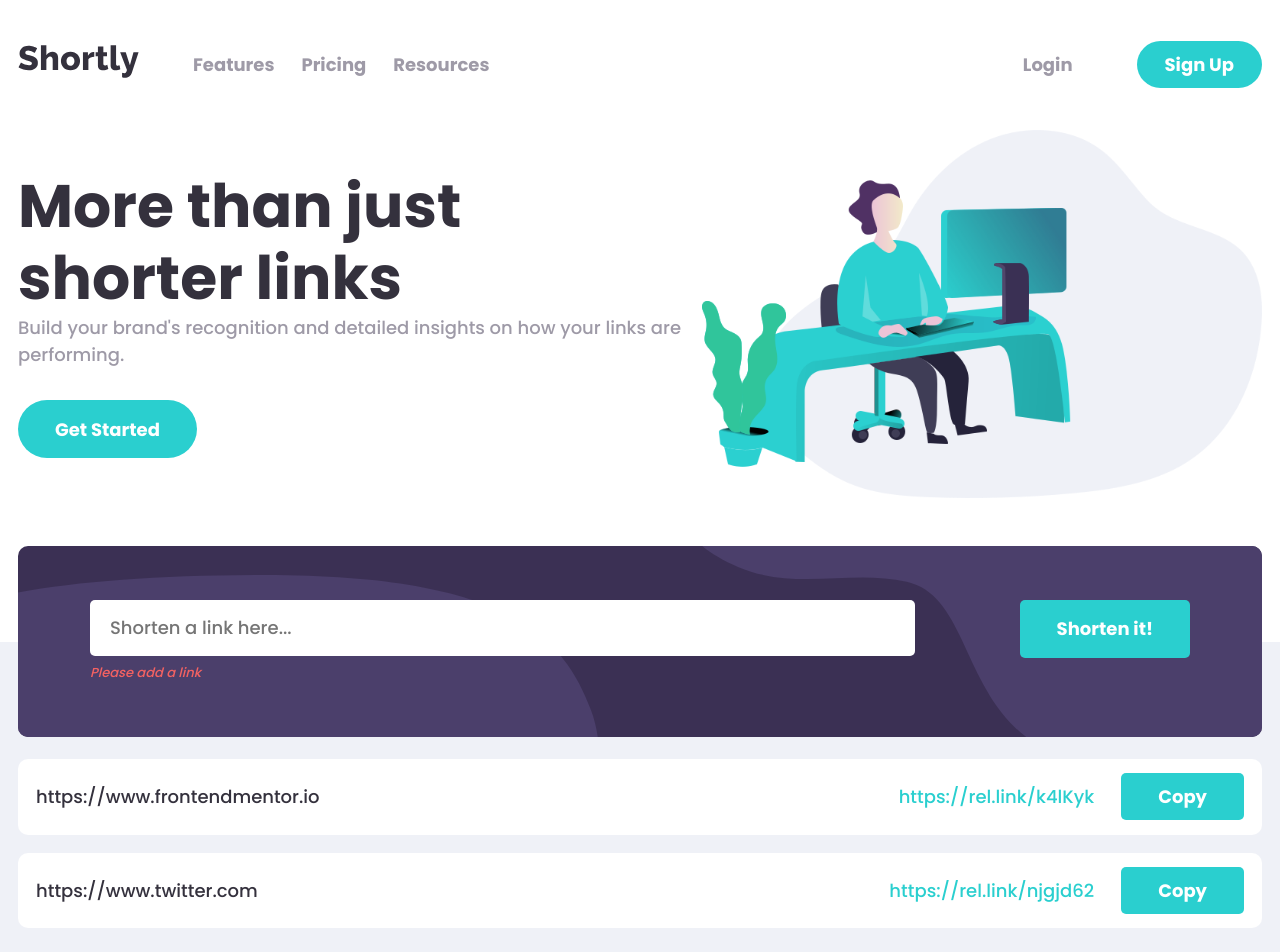
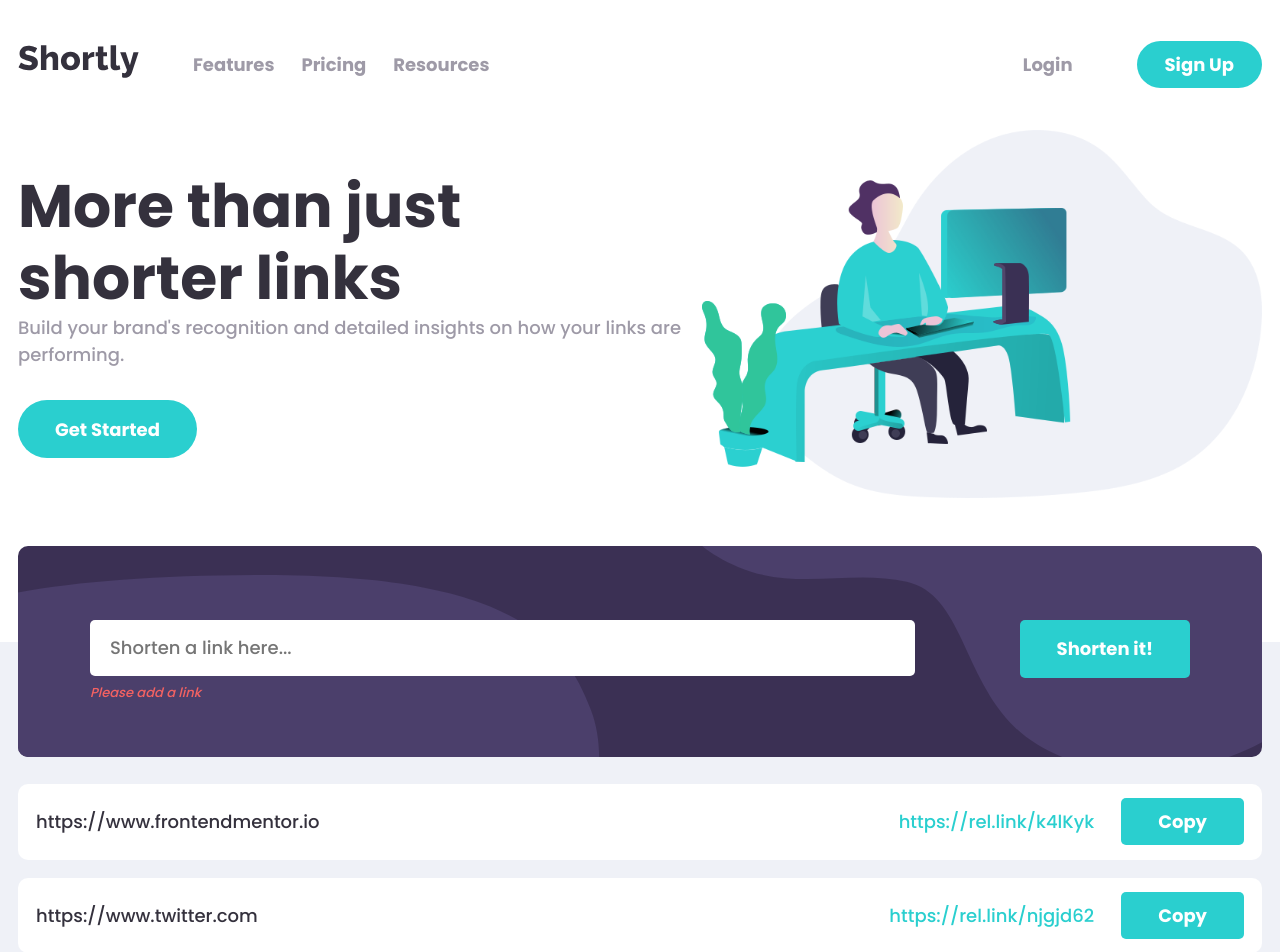
Before and after one commit to better5afe/URL-Shortening-API, a React (Create React App) app: page / in a window 1280 px wide. Shown: the top 952 px of the page. Built offline with nearby package versions, Linux system fonts and the light colour scheme.

Commit message:
adjusted form height

```diff
--- a/src/components/subcomponents/main-subcomponents/LinkForm.scss
+++ b/src/components/subcomponents/main-subcomponents/LinkForm.scss
@@ -75,7 +75,7 @@
 		display: flex;
 		justify-content: space-between;
 		align-items: start;
-		padding: 3em 4em;
+		padding: calc(3em + 20px) 4em 3em;
 
 		&__actions {
 			width: 75%;
--- a/src/components/subcomponents/main-subcomponents/LinksList.scss
+++ b/src/components/subcomponents/main-subcomponents/LinksList.scss
@@ -10,6 +10,6 @@
 
 @media (min-width: 992px) {
 	.links-list {
-		padding-top: 45px;
+		padding-top: 70px;
 	}
 }
```
